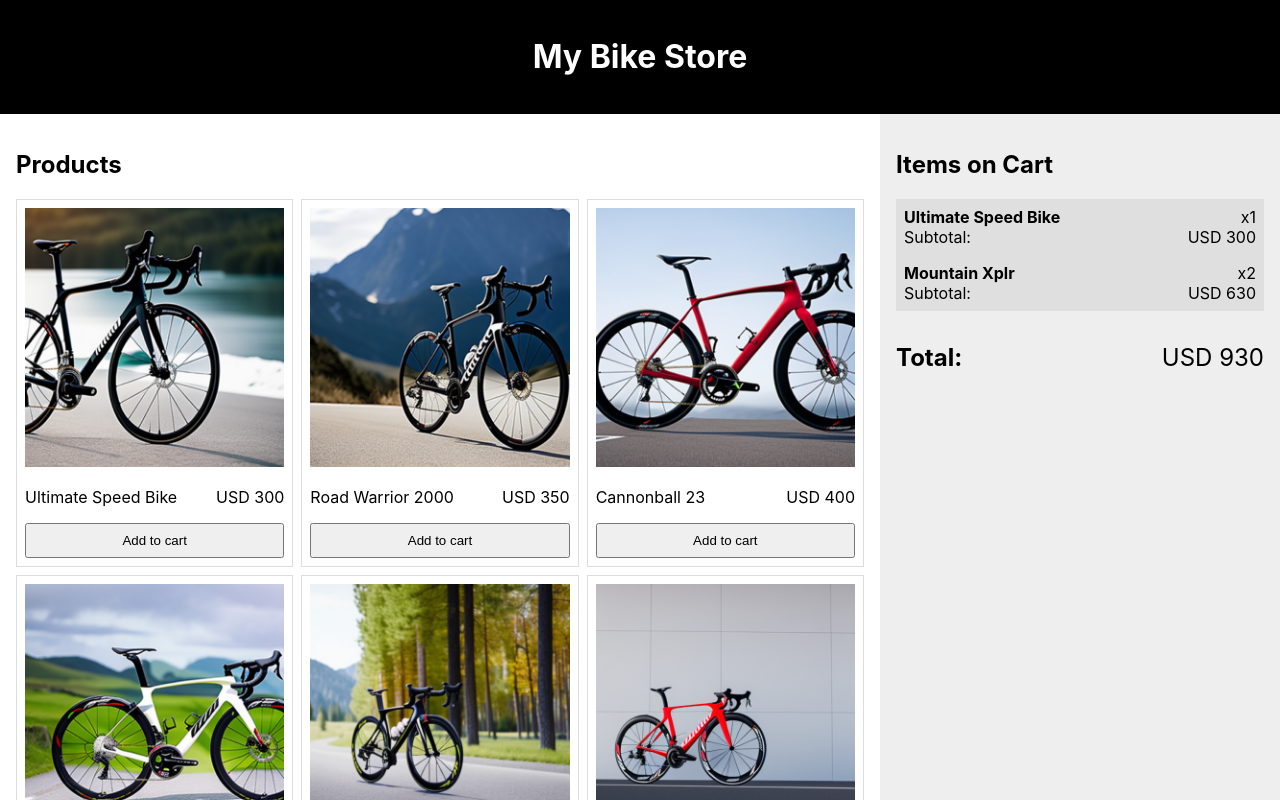
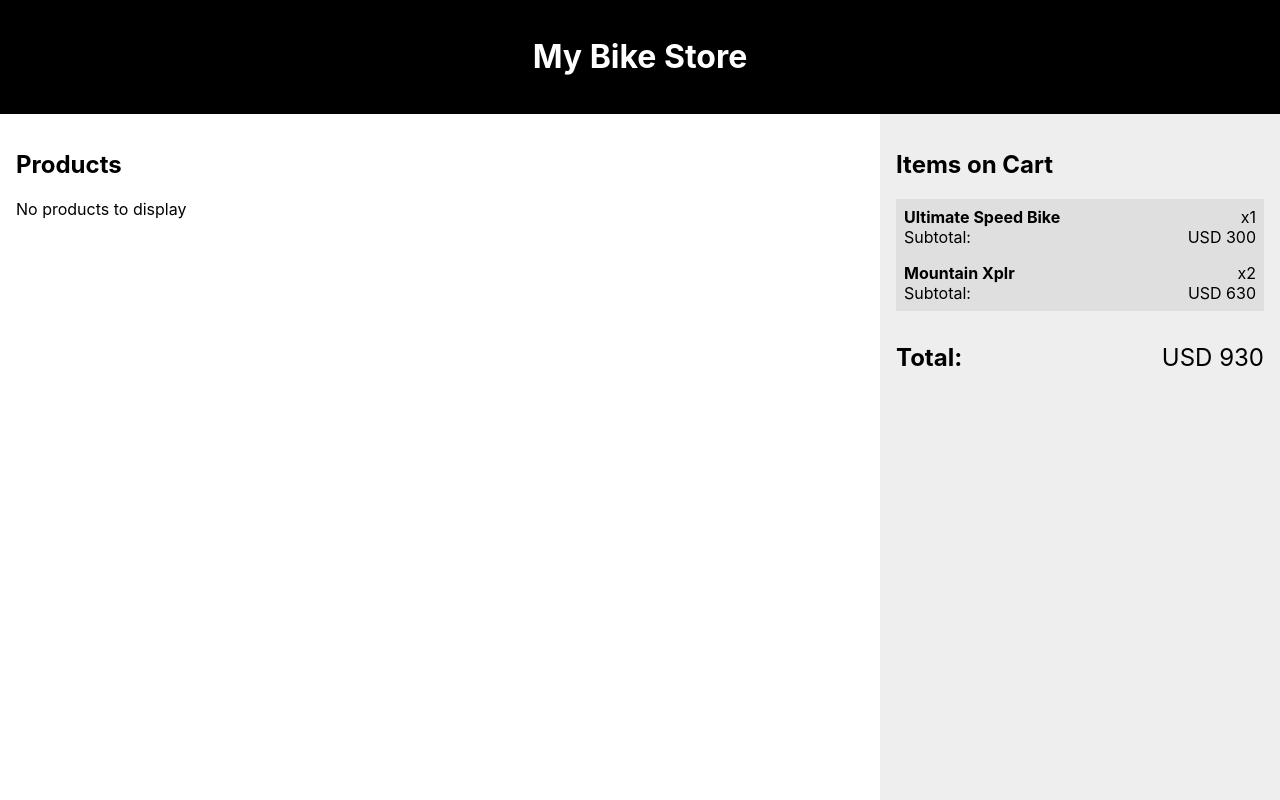
Before and after one commit to javalisson/react-bike-store, a React (Create React App) app: page / in a window 1280 px wide. Shown: the top 800 px of the page. Built offline with nearby package versions, Linux system fonts and the light colour scheme.

Commit message:
Removed the transformation

```diff
--- a/src/Store.ts
+++ b/src/Store.ts
@@ -63,8 +63,7 @@ const bikes: Record<BikeCategory, Bike[]> = {
 }
 
 // TODO populate the `allBikes` array to include a single list of all bikes in `bikes`
-// const allBikes: Bike[] = [];
-const allBikes: Bike[] = Object.values(bikes).reduce((acc: Bike[], models) => acc.concat(models), []);
+const allBikes: Bike[] = [];
 
 // console.log(allBikes);
 
```
